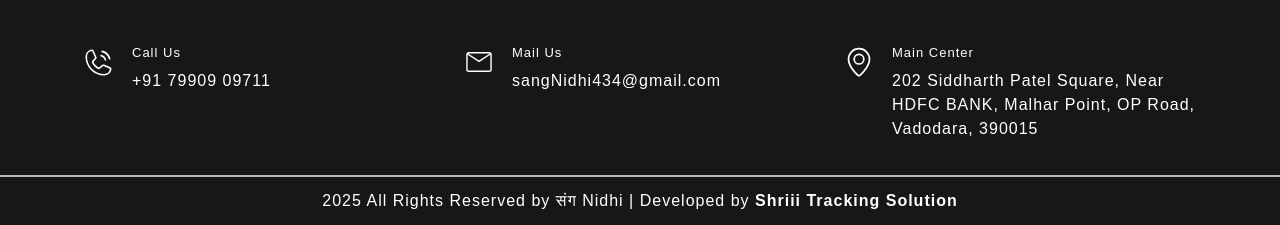
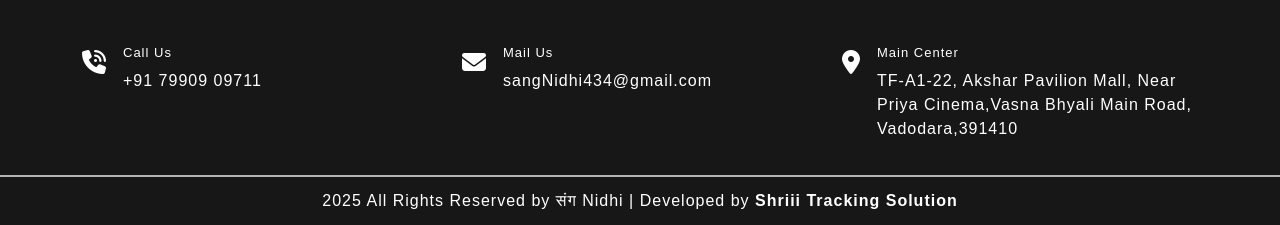
Before and after one commit to ShriiiTrackingSolutions/SangNidhi_HTML_Base, a plain HTML site: page gowns.html in a window 1280 px wide. Shown: the part 940-1165 px from the top of the page. Drawn offline with nearby package versions, Linux system fonts and the light colour scheme.

Commit message:
footer address changed

```diff
--- a/css/style.css
+++ b/css/style.css
@@ -383,8 +383,9 @@ scale: 86%;
   gap: 16px 16px;
 }
 .footConIcon{
-      flex: 0 0 auto;
+    flex: 0 0 auto;
     width: auto;
+    font-size: 24px;
 }
 .footConText{
       flex: 1 0 0%;
--- a/footer.html
+++ b/footer.html
@@ -1,6 +1,5 @@
 <!-- Footer Start -->
-
-  <div class="container">
+<div class="container">
       <div class="footWrap defaultPadding">
         <a href="index.html" class="footerBrandLogo">
           <img src="image/Sang_Nidhi_LOGO_White.webp" alt="Sang Nidhi Logo">
@@ -24,9 +23,7 @@
             <div class="col-lg-4">
               <div class="callLinkwrap">
                 <div class="footConIcon">
-                  <svg xmlns="http://www.w3.org/2000/svg" width="34px" height="34px" viewBox="0 0 256 256">
-                    <path fill="currentColor" d="M146.2 46.45a6 6 0 0 1 7.35-4.25a84.24 84.24 0 0 1 60.25 60.25a6 6 0 0 1-4.25 7.35a6 6 0 0 1-1.55.2a6 6 0 0 1-5.8-4.45a72.34 72.34 0 0 0-51.75-51.75a6 6 0 0 1-4.25-7.35m-3.75 39.35C157 89.68 166.32 99 170.2 113.55A6 6 0 0 0 176 118a6 6 0 0 0 1.55-.2a6 6 0 0 0 4.25-7.35c-5-18.71-17.54-31.25-36.25-36.25a6 6 0 1 0-3.1 11.6m79.44 97A54.25 54.25 0 0 1 168 230C89.7 230 26 166.3 26 88a54.25 54.25 0 0 1 47.17-53.89a14 14 0 0 1 14.56 8.39l21.1 47.1a14 14 0 0 1-1.12 13.28a6 6 0 0 1-.42.57l-21.07 25.06a1.89 1.89 0 0 0 0 1.67c7.66 15.68 24.1 32 40 39.65a1.88 1.88 0 0 0 1.68-.06l24.69-21a5 5 0 0 1 .56-.42a14 14 0 0 1 13.28-1.22l47.24 21.17a14 14 0 0 1 8.22 14.53ZM210 181.32a2 2 0 0 0-1.21-2l-47.25-21.17a1.92 1.92 0 0 0-1.6.1l-24.68 21c-.18.15-.37.29-.56.42a14 14 0 0 1-13.77 1c-18.36-8.87-36.66-27-45.53-45.19a14 14 0 0 1 .91-13.73a5 5 0 0 1 .43-.57l21.05-25.09a2 2 0 0 0 0-1.67L76.74 47.31A2 2 0 0 0 74.9 46h-.23A42.24 42.24 0 0 0 38 88c0 71.68 58.32 130 130 130a42.24 42.24 0 0 0 42-36.68"></path>
-                  </svg>
+                 <i class="fa-solid fa-phone-volume"></i>
                 </div>
                 <div class="footConText">
                   <h5 class="fifthH">Call Us</h5>
@@ -37,9 +34,7 @@
             <div class="col-lg-4">
               <div class="callLinkwrap">
                 <div class="footConIcon">
-                  <svg xmlns="http://www.w3.org/2000/svg" width="34px" height="34px" viewBox="0 0 24 24">
-                    <path fill="currentColor" d="M4.616 19q-.691 0-1.153-.462T3 17.384V6.616q0-.691.463-1.153T4.615 5h14.77q.69 0 1.152.463T21 6.616v10.769q0 .69-.463 1.153T19.385 19zM12 12.116L4 6.885v10.5q0 .269.173.442t.443.173h14.769q.269 0 .442-.173t.173-.443v-10.5zM12 11l7.692-5H4.308zM4 6.885V6v11.385q0 .269.173.442t.443.173H4z"></path>
-                  </svg>
+                  <i class="fa-solid fa-envelope"></i>
                 </div>
                 <div class="footConText">
                   <h5 class="fifthH">Mail Us</h5>
@@ -50,13 +45,11 @@
             <div class="col-lg-4">
               <div class="callLinkwrap">
                 <div class="footConIcon">
-                  <svg xmlns="http://www.w3.org/2000/svg" width="34px" height="34px" viewBox="0 0 24 24">
-                    <path fill="currentColor" fill-rule="evenodd" d="m12.065 21.243l-.006-.005zm.182-.274a29 29 0 0 0 3.183-3.392c2.04-2.563 3.281-5.09 3.365-7.337a6.8 6.8 0 1 0-13.591 0c.085 2.247 1.327 4.774 3.366 7.337a29 29 0 0 0 3.183 3.392q.166.15.247.218zm-.985 1.165S4 16.018 4 10a8 8 0 1 1 16 0c0 6.018-7.262 12.134-7.262 12.134c-.404.372-1.069.368-1.476 0M12 12.8a2.8 2.8 0 1 0 0-5.6a2.8 2.8 0 0 0 0 5.6m0 1.2a4 4 0 1 1 0-8a4 4 0 0 1 0 8"></path>
-                  </svg>
+                 <i class="fa-solid fa-location-dot"></i>
                 </div>
                 <div class="footConText">
                   <h5 class="fifthH">Main Center</h5>
-                  <a class="footerLinkHover" target="_blank" href="https://maps.app.goo.gl/QuEBXvCtkPd3TiQA9">202 Siddharth Patel Square, Near HDFC BANK, Malhar Point, OP Road, Vadodara, 390015</a>
+                  <a class="footerLinkHover" target="_blank" href="https://maps.app.goo.gl/Qhzso1jbBtGJsfv7A">TF-A1-22, Akshar Pavilion Mall, Near Priya Cinema,Vasna Bhyali Main Road, Vadodara,391410</a>
                 </div>
               </div>
             </div>
@@ -79,5 +72,4 @@
         </div>
       </div>
     </div>
-
 <!-- Footer End -->
--- a/js/include.js
+++ b/js/include.js
@@ -23,10 +23,5 @@ const loadFragment = (url, selector, callbackAfterInject) => {
 };
 
 loadFragment('header.html', '#header');
-loadFragment('footer.html', '#footer', () => {
-  // Optional: dynamically load JS that footer depends on
-  const script = document.createElement('script');
-  script.src = 'js/footer.js';
-  document.body.appendChild(script);
-});
+loadFragment('footer.html', '#footer');
 }
```
Also changed, not shown: index.html (+4 -13 lines).
